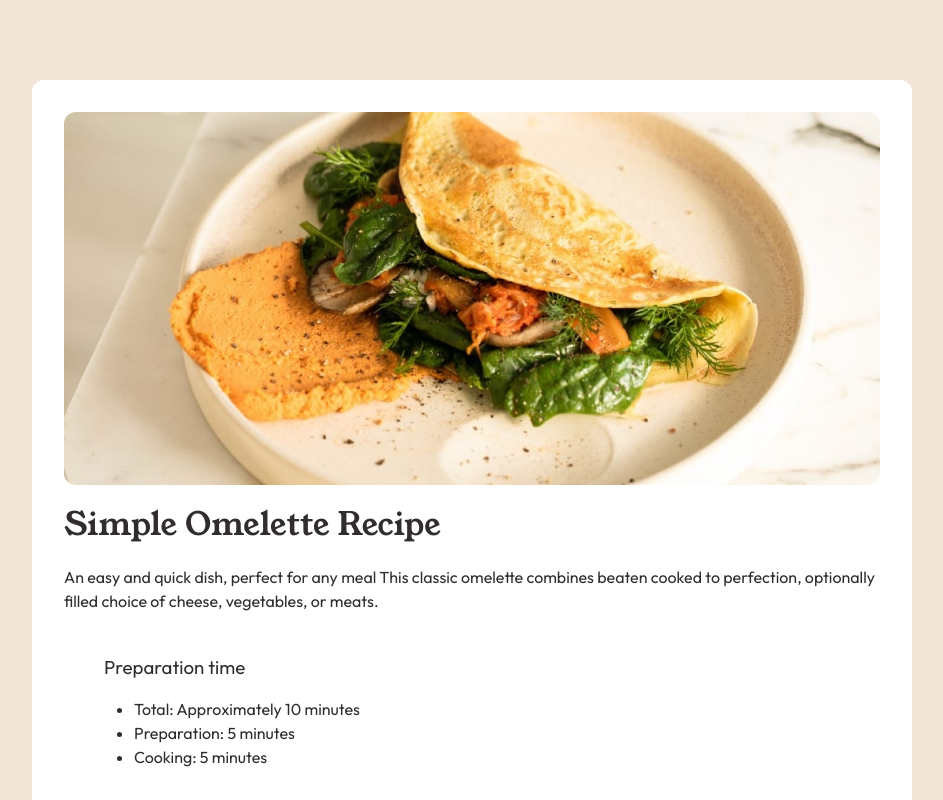
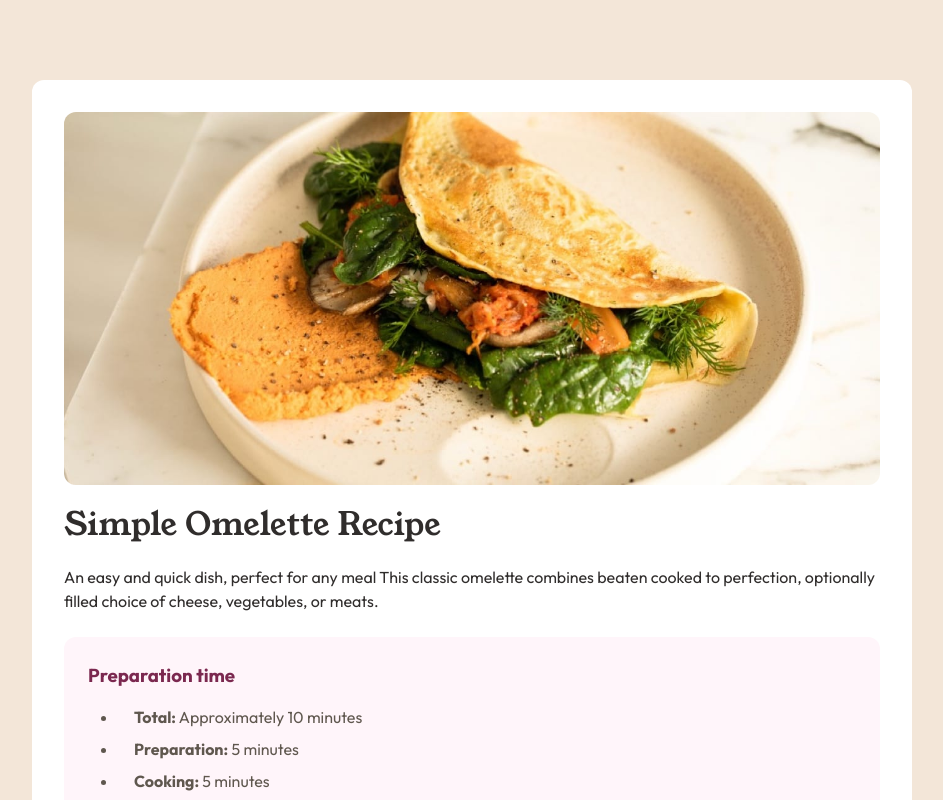
Before and after one commit to rgsyg/recipe-page-main, a Next.js app: page / in a window 1280 px wide. Shown: the top 800 px of the page, without its empty margins (168-1111 px from the left). Built offline with nearby package versions, Linux system fonts and the light colour scheme.

Commit message:
change preparation section style

```diff
--- a/components/Preparation.tsx
+++ b/components/Preparation.tsx
@@ -2,12 +2,12 @@ import React from 'react'
 
 const Preparation = () => {
     return (
-        <section className="m-10">
-            <h3>Preparation time</h3>
-            <ul>
-                <li>Total: Approximately 10 minutes</li>
-                <li>Preparation: 5 minutes</li>
-                <li>Cooking: 5 minutes</li>
+        <section className="my-6 p-6 rounded-xl bg-rose-white">
+            <h3 className="font-bold text-dark-raspberry">Preparation time</h3>
+            <ul className="flex flex-col gap-2 text-wenge-brown">
+                <li><span className="font-bold pl-4">Total:</span> Approximately 10 minutes</li>
+                <li><span className="font-bold pl-4">Preparation:</span> 5 minutes</li>
+                <li><span className="font-bold pl-4">Cooking:</span> 5 minutes</li>
             </ul>
         </section>
     )
```
